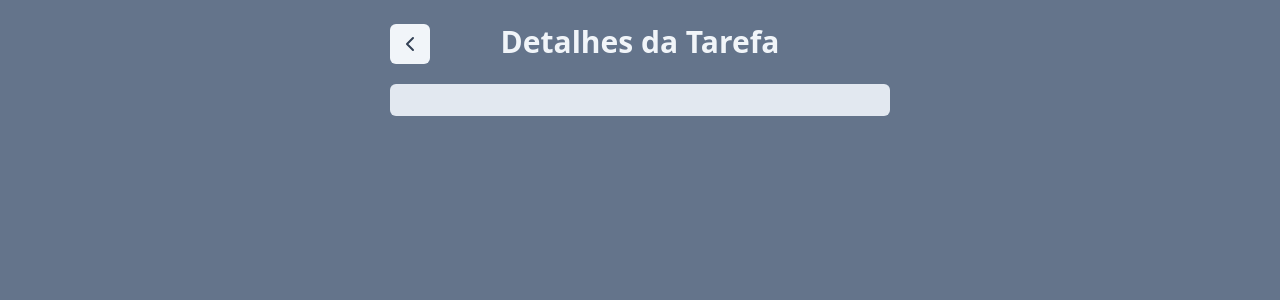
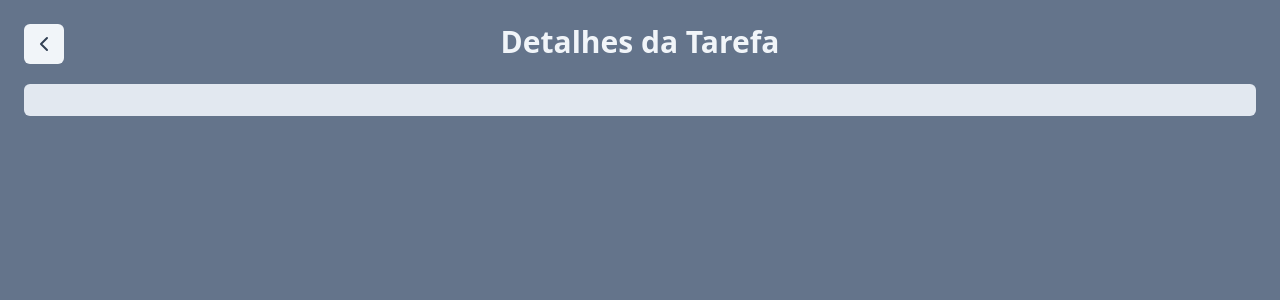
Before and after one commit to Wellyson-Alcantara/curso-de-react, a React (Vite) app: page /task in a window 1280 px wide. Shown: the top 300 px of the page. Built offline with nearby package versions, Linux system fonts and the light colour scheme.

Commit message:
Coloquei o check e consertei o display do Detalhes da Tarefa

```diff
--- a/src/components/Tasks.jsx
+++ b/src/components/Tasks.jsx
@@ -1,4 +1,4 @@
-import { ChevronRightIcon, TrashIcon} from "lucide-react";
+import { CheckIcon, ChevronRightIcon, TrashIcon} from "lucide-react";
 import { useNavigate } from "react-router-dom";
 import Button from "./Button";
 
@@ -18,10 +18,11 @@
                 <li key={task.id} className="flex gap-2">
                     <button
                         onClick={() => onTaskClick(task.id)}
-                        className={`bg-slate-400 text-left w-full text-white p-2 rounded-md ${
+                        className={`bg-slate-400 text-left w-full flex items-center gap-2 text-white p-2 rounded-md ${
                             task.isCompleted && 'line-through'
                         }`}
                     >
+                        {task.isCompleted && <CheckIcon />}
                         {task.title}
                     </button>
                     <Button onClick={() => onSeeDetailsClick(task)}>
--- a/src/pages/TaskPage.jsx
+++ b/src/pages/TaskPage.jsx
@@ -8,7 +8,7 @@
     const title = searchParams.get("title")
     const description = searchParams.get("description")
     return <div className="h-screen w-screen bg-slate-500 p-6">
-        <div className="w-[500px] mx-auto space-y-4">
+        <div className="w-auto mx-auto space-y-4">
             <div className="flex justify-center relative mb-6">
                 <button
                     onClick={() => navigate(-1)}
```
